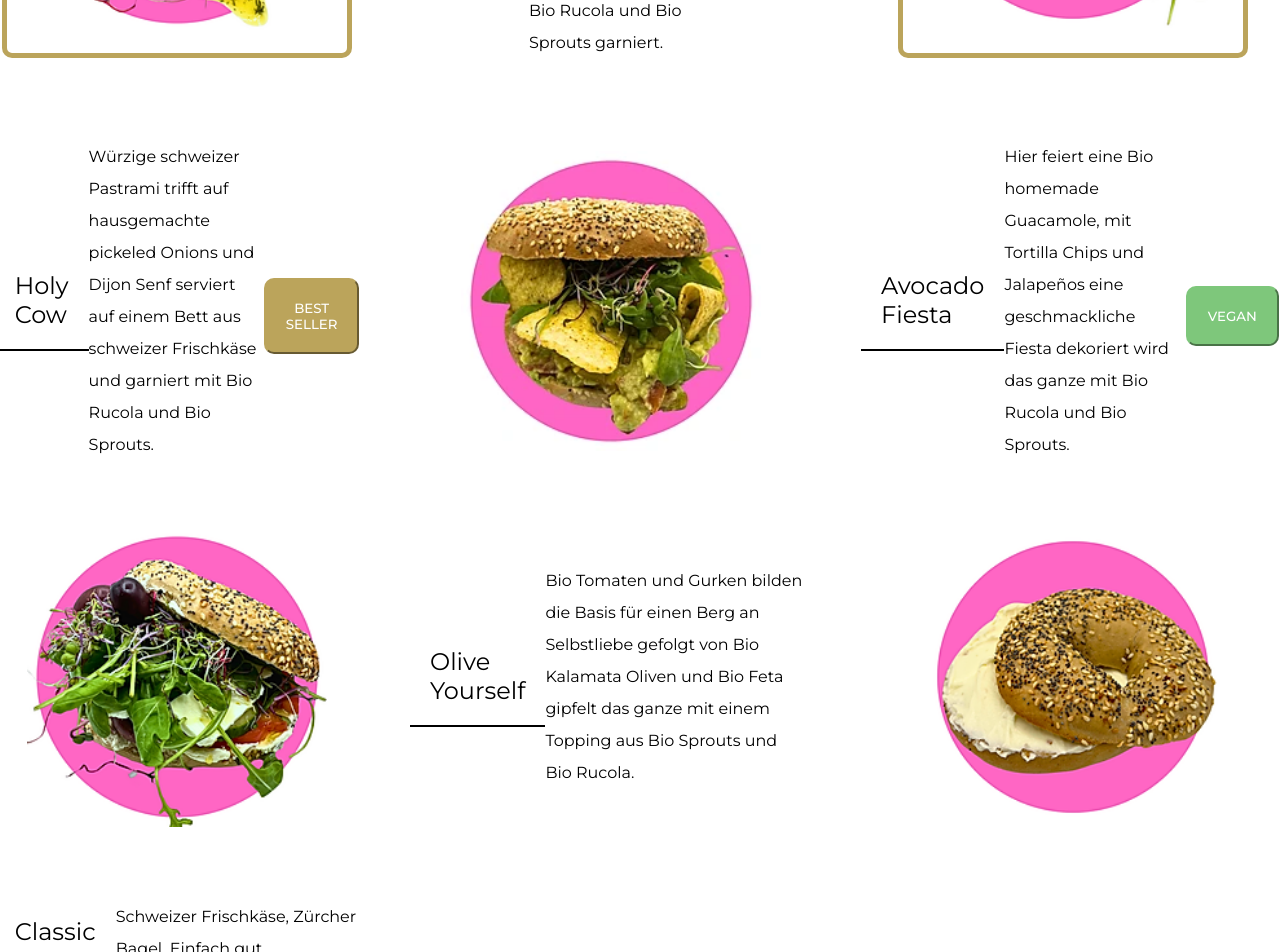
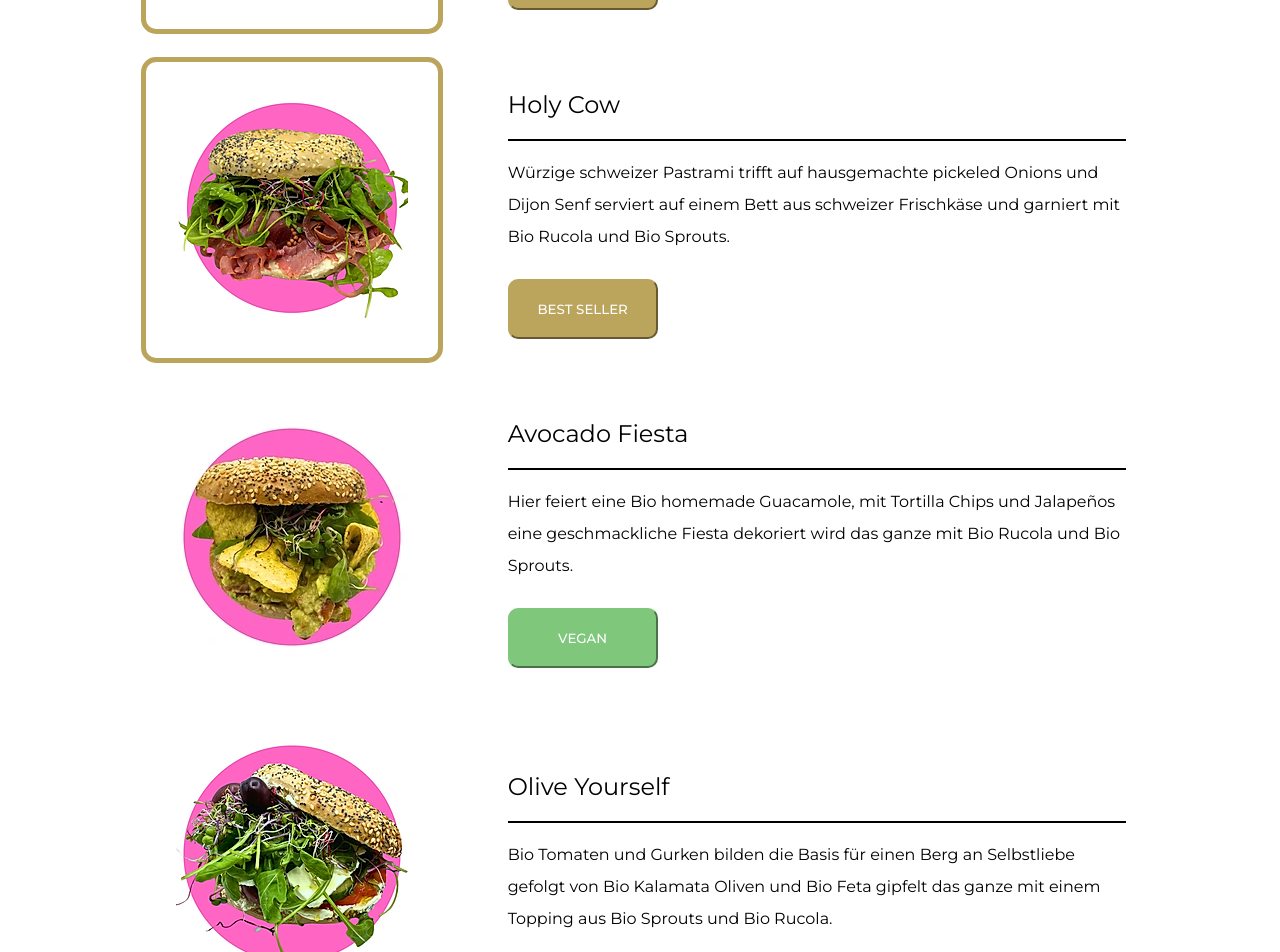
Before and after one commit to HeyTiina/kynd, a React (Create React App) app: page /MenuScreen in a window 1280 px wide. Shown: the part 780-1732 px from the top of the page. Built offline with nearby package versions, Linux system fonts and the light colour scheme.

Commit message:
menu screen fixed

```diff
--- a/src/cateringScreen/Carrusel.css
+++ /dev/null
@@ -1,41 +0,0 @@
-.carrusel-container {
-  /* styles for the container */
-  max-width: 800px;
-  margin: 0px auto; /* add auto margin to center the container */
-  padding: 20px;
-  justify-content: center; /* center the content horizontally */
-  align-items: center; /* center the content vertically */
-}
-
-.carrusel {
-  text-align: center;
-  position: relative; /* add relative positioning to the carousel */
-}
-
-.carrusel-item {
-  /* styles for each carousel item */
-  position: absolute; /* add absolute positioning to each item */
-  top: 0; /* set the top position to 0 */
-  left: 100%; /* set the initial left position to 100% (outside the carousel) */
-  width: 100%; /* set the width to 100% of the carousel */
-  margin: 10px;
-  display: none; /* hide all items by default */
-  transition: transform 1s ease-in-out; /* add a transition effect */
-}
-
-.carrusel-item.active {
-  display: block; /* show the active item */
-  transform: translateX(0); /* set the final left position to 0 (inside the carousel) */
-}
-
-.carrusel-item.prev {
-  transform: translateX(-100%); /* set the left position to -100% (outside the carousel to the left) */
-}
-
-.carrusel-item.next {
-  transform: translateX(100%); /* set the left position to 100% (outside the carousel to the right) */
-}
-
-.carrusel-controls {
-  text-align: center;
-}
--- a/src/cateringScreen/Carrusel.js
+++ /dev/null
@@ -1,46 +0,0 @@
-import React, { useState } from "react";
-import Review1 from "./img/review1.png";
-import Review2 from "./img/review2.png";
-import Review3 from "./img/review3.png";
-import "./Carrusel.css";
-import useInterval from "use-interval";
-
-export const Carrusel = () => {
-  const [currentIndex, setCurrentIndex] = useState(0);
-  const images = [Review1, Review2, Review3];
-
-  useInterval(() => {
-    setCurrentIndex((currentIndex + 1) % images.length);
-  }, 2000); // cambiar cada 5 segundos
-
-  const handlePrevClick = () => {
-    setCurrentIndex((currentIndex - 1 + images.length) % images.length);
-  };
-
-  const handleNextClick = () => {
-    setCurrentIndex((currentIndex + 1) % images.length);
-  };
-
-  return (
-    <div>
-      <div className="carrusel-container">
-        <div className="carrusel">
-          <div className="carrusel-item.active">
-            <img
-              src={images[currentIndex]}
-              alt={`Review ${currentIndex + 1}`}
-            />
-          </div>
-        </div>
-        <div className="carrusel-controls">
-          <button className="carrusel-prev" onClick={handlePrevClick}>
-            Anterior
-          </button>
-          <button className="carrusel-next" onClick={handleNextClick}>
-            Siguiente
-          </button>
-        </div>
-      </div>
-    </div>
-  );
-};
--- a/src/cateringScreen/CateringScreen.js
+++ b/src/cateringScreen/CateringScreen.js
@@ -4,7 +4,7 @@ import Video from "./img/Video.webp";
 import LokalesWasser from "./img/LokalesWasser-logo.png";
 import Plaza from "./img/Plaza-Logo.png";
 import Kantonal from "./img/Zurcher-Kantonalbank-Logo.png";
-import { Carrusel } from "./Carrusel";
+import Slider from "./Slider";
 
 const CateringScreen = () => {
   return (
@@ -39,7 +39,6 @@ const CateringScreen = () => {
         <img src={Video} alt="Video" /> <br />
         <button>JETZT RESERVIEREN</button>
       </div>
-      <Carrusel />
     </section>
   );
 };
--- /dev/null
+++ b/src/cateringScreen/Slider.css
@@ -0,0 +1,36 @@
+.slider {
+  position: relative;
+  width: 400px;
+  height: 300px;
+  margin: 40px auto;
+  text-align: center;
+}
+
+.slider img {
+  width: 100%;
+  height: 100%;
+  object-fit: cover;
+}
+
+.slider button {
+  position: absolute;
+  top: 50%;
+  transform: translateY(-50%);
+  background-color: #fff;
+  border: none;
+  padding: 10px 20px;
+  font-size: 16px;
+  cursor: pointer;
+}
+
+.slider button:hover {
+  background-color: #ccc;
+}
+
+.slider .anterior {
+  left: 10px;
+}
+
+.slider .siguiente {
+  right: 10px;
+}
--- a/src/main/Menu.css
+++ b/src/main/Menu.css
@@ -37,7 +37,7 @@ h2 {
   text-decoration: underline; /* add underline on hover (optional) */
 }
 
-.grid-container-menu img {
+.grid-container-main img {
   width: 100%;
   height: 600px;
 }
--- a/src/main/Menu.js
+++ b/src/main/Menu.js
@@ -5,7 +5,7 @@ import MenuBagel from "./img/MenuBagel.webp";
 export default function Menu() {
   return (
     <section className="menu">
-      <div className="grid-container-menu">
+      <div className="grid-container-main">
         <img src={MenuBagel} alt="Bagel" className="Menu-Bagel" />
         <div className="menu-description">
           <h1>UNSER MENÜ</h1>
--- a/src/menuScreen/MenuScreen.css
+++ b/src/menuScreen/MenuScreen.css
@@ -20,55 +20,54 @@
   background-color: white;
 }
 
-.grid-container {
+.grid-container-menu {
   display: grid;
   grid-template-columns: 1fr 2fr;
   gap: 10px;
-  justify-content: center;
-  align-items: center;
   padding: 50px 120px;
 }
 
-.grid-row {
+.grid-row-menu {
   display: contents;
 }
 
-.grid-cell {
-  padding: 20px;
+.grid-cell-menu {
+  padding: 30px;
 }
 
-.img-column {
+.img-column-menu {
   margin: 0 auto;
 }
 
-.text-column {
+.text-column-menu {
   width: 90%;
 }
 
-.text-column h1 {
+.text-column-menu h1 {
   border-bottom: 2px solid black;
-  padding: 20px;
+  padding: 0 0 20px 0;
+  margin: 10px 0 0px 0;
   font-weight: 400;
 }
 
-.text-column p {
+.text-column-menu p {
   line-height: 2;
 }
 
 .best-sellers {
   border: 5px solid #bba45b;
-  border-radius: 10px;
+  border-radius: 15px;
 }
 
-.text-column button {
+.text-column-menu button {
   background-color: #bba45b;
   border-color: #bba45b;
   padding: 20px;
   color: white;
   width: 150px;
   border-radius: 10px;
-  box-shadow: none;
   font-family: "Montserrat", sans-serif;
+  margin: 10px 0 0 0;
 }
 
 .vegan {
--- a/src/menuScreen/MenuScreen.js
+++ b/src/menuScreen/MenuScreen.js
@@ -14,12 +14,12 @@ const MenuScreen = () => {
         <h1>Bagels</h1>
       </div>
       <div className="bagels">
-        <div class="grid-container">
-          <div class="grid-row">
-            <div class="grid-cell img-column best-sellers">
+        <div class="grid-container-menu">
+          <div class="grid-row-menu">
+            <div class="grid-cell-menu img-column-menu best-sellers">
               <img src={HappyFish} alt="HappyFish" className="HappyFish" />
             </div>
-            <div class="grid-cell text-column">
+            <div class="grid-cell-menu text-column-menu">
               <h1>Happy Fish</h1>
               <p>
                 Auf einem Bett aus schweizer Frischkäse und Bio Gurken liegt
@@ -30,11 +30,11 @@ const MenuScreen = () => {
               <button>BEST SELLER</button>
             </div>
           </div>
-          <div class="grid-row">
-            <div class="grid-cell img-column best-sellers">
+          <div class="grid-row-menu">
+            <div class="grid-cell-menu img-column-menu best-sellers">
               <img src={HolyCow} alt="HolyCow" className="HolyCow" />
             </div>
-            <div class="grid-cell text-column">
+            <div class="grid-cell-menu text-column-menu">
               <h1>Holy Cow</h1>
               <p>
                 Würzige schweizer Pastrami trifft auf hausgemachte pickeled
@@ -44,15 +44,15 @@ const MenuScreen = () => {
               <button>BEST SELLER</button>
             </div>
           </div>
-          <div class="grid-row">
-            <div class="grid-cell img-column">
+          <div class="grid-row-menu">
+            <div class="grid-cell-menu img-column-menu">
               <img
                 src={AvocadoFiesta}
                 alt="AvocadoFiesta"
                 className="AvocadoFiesta"
               />
             </div>
-            <div class="grid-cell text-column">
+            <div class="grid-cell-menu text-column-menu">
               <h1>Avocado Fiesta</h1>
               <p>
                 Hier feiert eine Bio homemade Guacamole, mit Tortilla Chips und
@@ -62,15 +62,15 @@ const MenuScreen = () => {
               <button className="vegan">VEGAN</button>
             </div>
           </div>
-          <div class="grid-row">
-            <div class="grid-cell img-column">
+          <div class="grid-row-menu">
+            <div class="grid-cell-menu img-column-menu">
               <img
                 src={OliveYourself}
                 alt="OliveYourself"
                 className="OliveYourself"
               />
             </div>
-            <div class="grid-cell text-column">
+            <div class="grid-cell-menu text-column-menu">
               <h1>Olive Yourself</h1>
               <p>
                 Bio Tomaten und Gurken bilden die Basis für einen Berg an
@@ -79,11 +79,11 @@ const MenuScreen = () => {
               </p>
             </div>
           </div>
-          <div class="grid-row">
-            <div class="grid-cell img-column">
+          <div class="grid-row-menu">
+            <div class="grid-cell-menu img-column-menu">
               <img src={Classic} alt="Classic" className="Classic" />
             </div>
-            <div class="grid-cell text-column">
+            <div class="grid-cell-menu text-column-menu">
               <h1>Classic</h1>
               <p>Schweizer Frischkäse, Zürcher Bagel. Einfach gut.</p>
             </div>
```
Also changed, not shown: src/cateringScreen/Slider.js (added).
